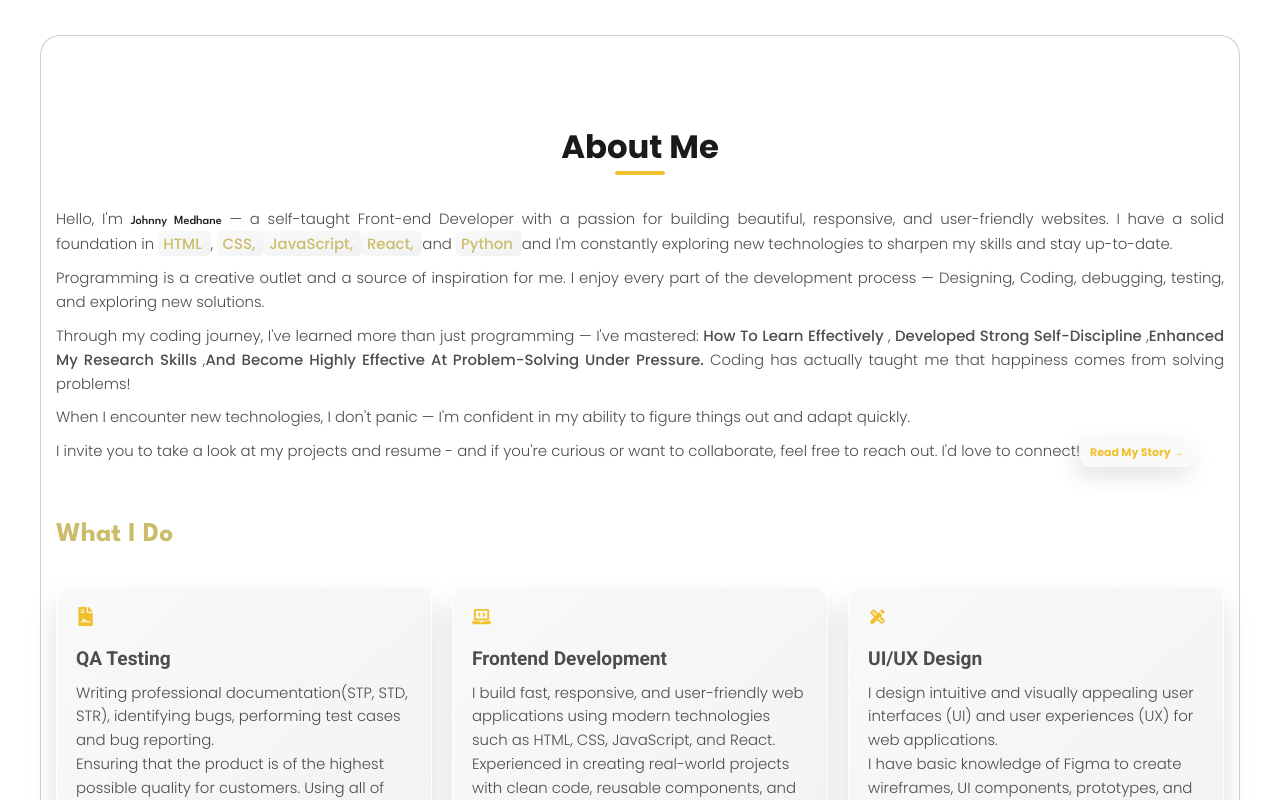
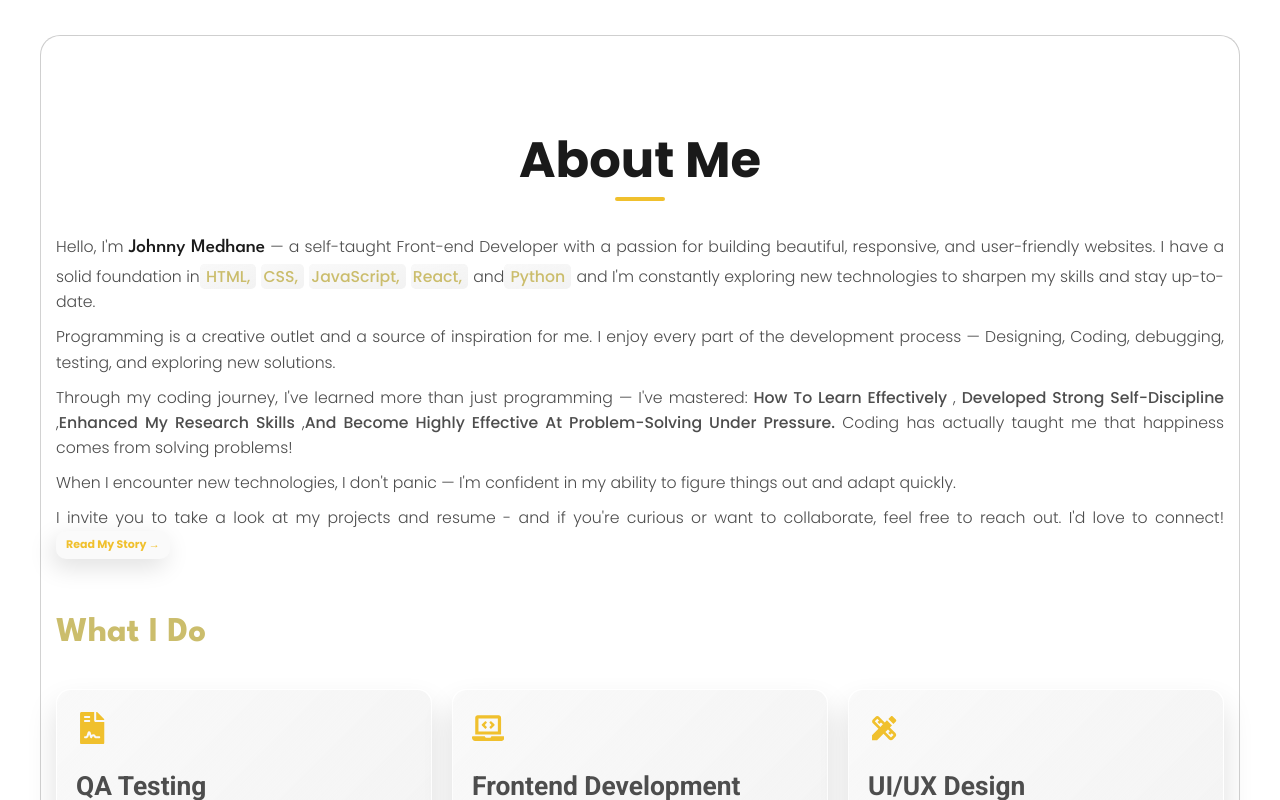
Before and after one commit to Johnnymedhane/my-portfolio, a React (Create React App) app: page /allPages in a window 1280 px wide. Shown: the part 760-1560 px from the top of the page. Built offline with nearby package versions, Linux system fonts and the light colour scheme; a web font is replaced by a local one.

Commit message:
fixed font size bugs

```diff
--- a/src/components/about/AboutMe.jsx
+++ b/src/components/about/AboutMe.jsx
@@ -56,9 +56,9 @@ export function About() {
         <p>
           Hello, I'm <span> Johnny Medhane</span> — a self-taught Front-end
           Developer with a passion for building beautiful, responsive, and
-          user-friendly websites. I have a solid foundation in <b> HTML </b>,{" "}
-          <b> CSS, </b> <b> JavaScript, </b>
-          <b> React, </b> and <b> Python </b>
+          user-friendly websites. I have a solid foundation in
+          <b> HTML, </b> <b> CSS, </b> <b> JavaScript, </b> <b> React, </b> and
+          <b> Python </b>
           and I'm constantly exploring new technologies to sharpen my skills and
           stay up-to-date.
         </p>
--- a/src/index.css
+++ b/src/index.css
@@ -80,13 +80,13 @@
   --fs-8: clamp(0.75rem, 0.765rem + -0.065vw, 0.588rem);
   */
 
-  --fs-1: clamp(1.5rem, 1rem + 2.5vw, 3.5rem);
-  --fs-2: clamp(1.2rem, 0.9rem + 1.5vw, 3.1rem);
-  --fs-3: clamp(1.188rem, 0.9rem + 1.4vw, 2.225rem);
-  --fs-4: clamp(1.063rem, 0.85rem + 1.06vw, 1.9rem);
-  --fs-5: clamp(0.963rem, 0.75rem + 0.56vw, 1.2rem);
-  --fs-6: clamp(0.838rem, 0.7rem + 0.29vw, 1rem);
-  --fs-7: clamp(0.775rem, 0.65rem + 0.13vw, 0.938rem);
+  --fs-1: clamp(1.7rem, 1.1rem + 2.5vw, 3.5rem);
+  --fs-2: clamp(1.5rem, 0.975rem + 1.5vw, 3.1rem);
+  --fs-3: clamp(1.488rem, 0.9rem + 1.4vw, 2.225rem);
+  --fs-4: clamp(1.063rem, 0.80rem + 1.06vw, 1.9rem);
+  --fs-5: clamp(0.93rem, 0.85rem + 0.56vw, 1.2rem);
+  --fs-6: clamp(0.98rem, 0.75rem + 0.29vw, 1rem);
+  --fs-7: clamp(0.75rem, 0.65rem + 0.13vw, 0.938rem);
   --fs-8: clamp(0.688rem, 0.57rem + 0.09vw, 0.75rem);
 
   /* transition */
@@ -229,7 +229,7 @@ section {
 }
 
 .section-title {
-  font-size: var(--fs-3);
+  font-size: var(--fs-1);
   font-family: var(--ffpoppins);
   text-align: center;
   margin-bottom: 2rem;
@@ -662,7 +662,7 @@ body {
 .hero-content h1 span {
   display: block;
   font-weight: 300;
-  font-size: var(--fs-3);
+  font-size: var(--fs-1);
   color: var(--light-gray);
 }
 .hero-content h2 {
@@ -997,14 +997,15 @@ article.animate {
 .about-text span {
   color: var(--white-1);
   font-weight: 500;
-  font-size: var(--fs-7);
+  font-size: var(--fs-5);
   font-family: var(--ffLeagueSpartan);
 }
 .about-text b {
   color: var(--lightGold);
   font-weight: 500;
   background: var(--bg-gradient-jet);
-  padding: 2px 5px;
+  padding: 2px;
+  margin-right: 5px;
   border-radius: 5px;
 }
 .about-text strong {
@@ -1053,7 +1054,7 @@ article.animate {
 .service-title,
 .benefits-title,
 .contact-me-title {
-  font-size: var(--fs-4);
+  font-size: var(--fs-2);
   text-transform: capitalize;
   margin-bottom: 30px;
   color: var(--lightGold);
@@ -1119,14 +1120,14 @@ article.animate {
   transition: var(--transition-2);
 }
 .service-item .service-icon {
-  font-size: var(--fs-5);
+  font-size: var(--fs-3);
   color: var(--orange-1);
   margin-bottom: 10px;
 }
 
 .service h3,
 .benefits h3 {
-  font-size: var(--fs-5);
+  font-size: var(--fs-4);
   font-family: var(--ffroboto);
   color: var(--light-gray);
   font-weight: 600;
```
Also changed, not shown: src/ui/scrollup.jsx (added, +23 -0 lines).
